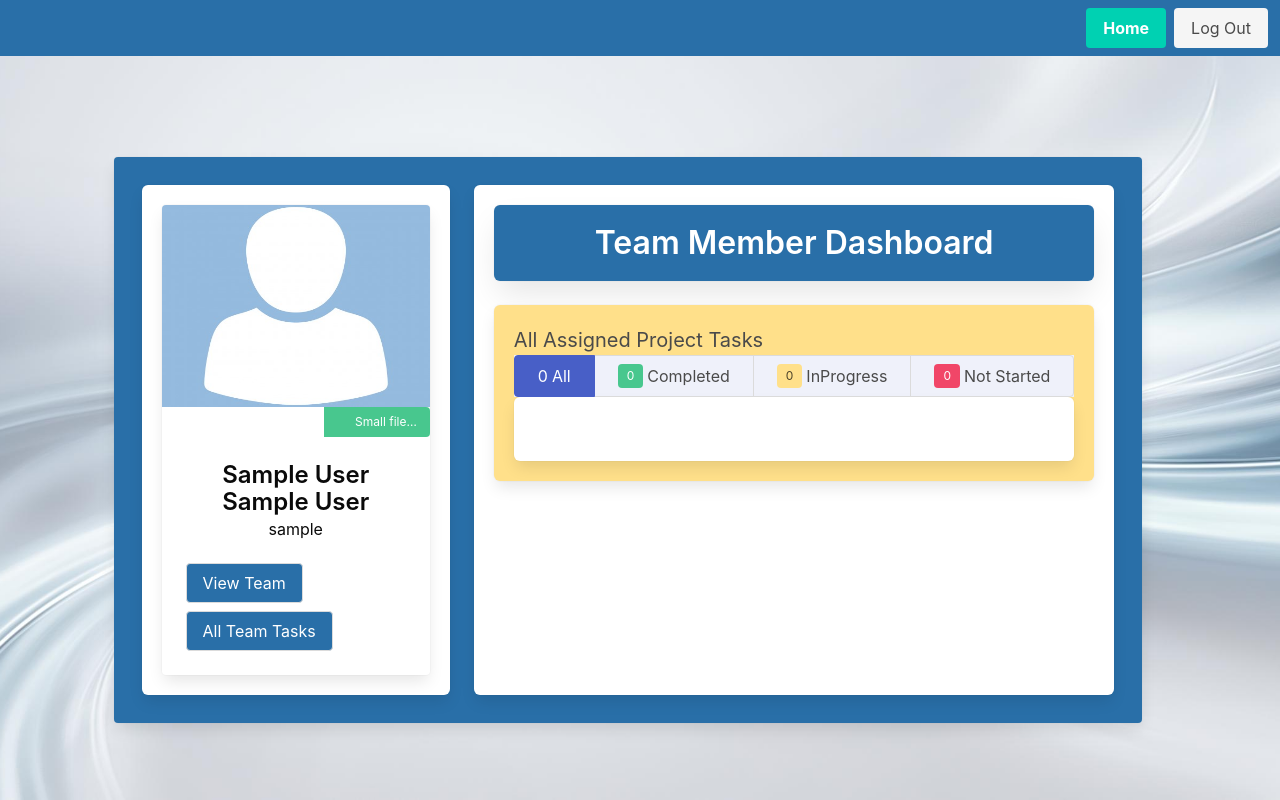
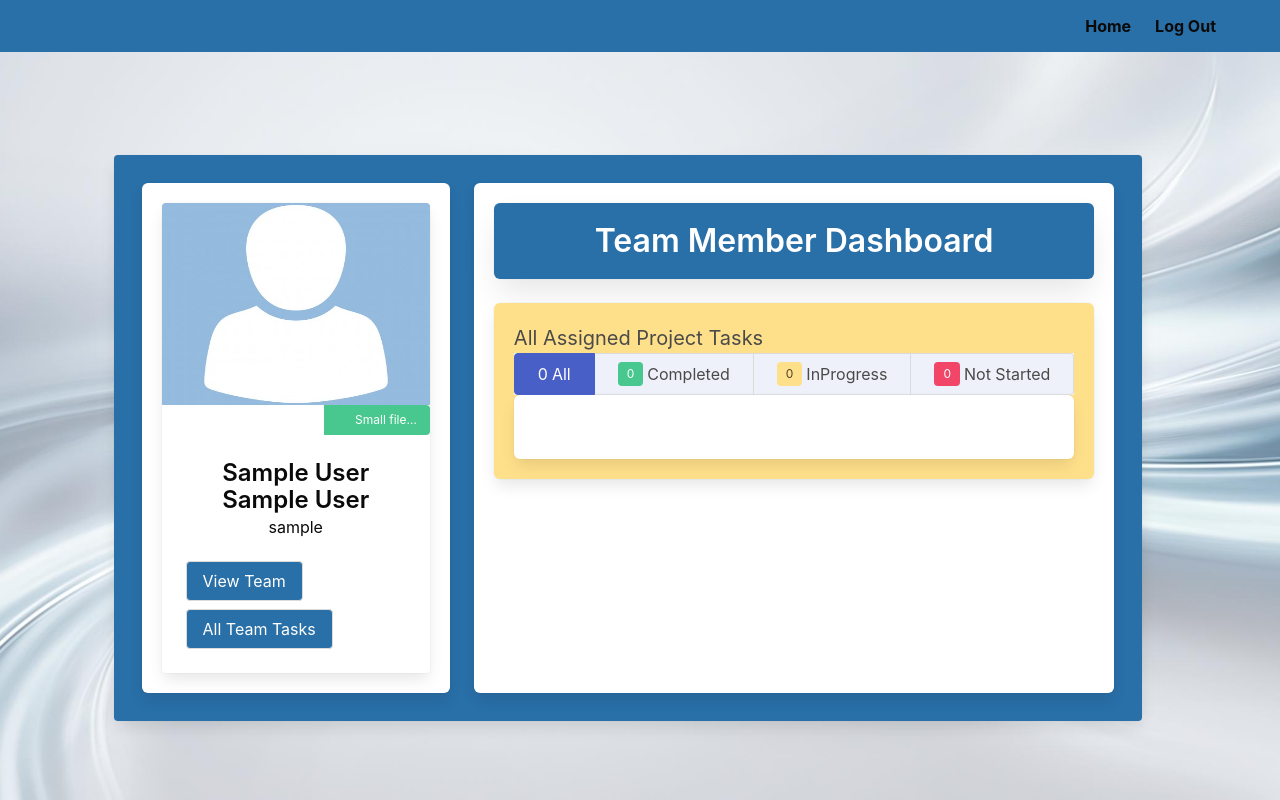
Before and after one commit to AidKool/team-task-manager, a Node server app: page / in a window 1280 px wide. Run offline with Node 20, Linux system fonts and the light colour scheme; the visitor is signed in with stand-in values (Sample User, id 1); data that the repository does not hold is empty; style sheets or scripts are compiled from the project's sources; some libraries are stand-ins or nearby versions.

Commit message:
#64 Enable navbar toggle

```diff
--- /dev/null
+++ b/public/js/navbar.js
@@ -0,0 +1,18 @@
+const menuContainer = document.querySelector('.navbar-menu');
+const menu = document.querySelector('.navbar-end');
+const menuBtn = document.querySelector('.navbar-burger');
+
+const toggleMenu = () => {
+  const menuContainerHeight = menuContainer.getBoundingClientRect().height;
+  const menuHeight = menu.getBoundingClientRect().height;
+
+  if (menuContainerHeight === 0) {
+    menuBtn.classList.add('is-active');
+    menuContainer.style.height = `${menuHeight}px`;
+  } else {
+    menuContainer.style.height = 0;
+    menuBtn.classList.remove('is-active');
+  }
+};
+
+menuBtn.addEventListener('click', toggleMenu);
--- /dev/null
+++ b/src/scss/_navbar.scss
@@ -0,0 +1,28 @@
+.navbar-menu {
+  display: block;
+  padding: 0;
+  height: 0;
+  transition: $toggle-transition;
+  overflow: hidden;
+}
+
+.navbar-end {
+  padding: 1rem;
+}
+
+@media screen and (min-width: 768px) {
+  .navbar-menu {
+    height: auto !important;
+  }
+
+  .navbar-end {
+    height: 100%;
+    padding: 0;
+  }
+}
+
+@media screen and (min-width: 768px) and (max-width: 1024px) {
+  nav {
+    padding: 0 1rem;
+  }
+}
--- a/src/scss/_variables.scss
+++ b/src/scss/_variables.scss
@@ -1,2 +1,5 @@
 // navbar
 $navbar-breakpoint: 768px;
+
+// transitions
+$toggle-transition: height 350ms ease-in-out;
--- a/src/scss/styles.scss
+++ b/src/scss/styles.scss
@@ -5,6 +5,9 @@
 
 // bulma
 @import '../../node_modules/bulma/bulma.sass';
+
+// navbar
+@import './navbar';
 
 // piechart
 @import './piechart';
--- a/views/partials/headerNav.handlebars
+++ b/views/partials/headerNav.handlebars
@@ -1,27 +1,23 @@
-<nav class='navbar has-background-info-dark mb-5' role='navigation' aria-label='main navigation '>
+<nav class='navbar has-background-info-dark mb-5' role='navigation' aria-label='main navigation'>
+  <div class='container'>
     <div class='navbar-brand'>
-    <a class='navbar-item'>
-    </a>
-
-    <a role='button' class='navbar-burger' aria-label='menu' aria-expanded='false' data-target='navbarBasicExample'>
+      <div role='button' class='navbar-burger' aria-label='menu' aria-expanded='false' data-target='navbar-menu'>
         <span aria-hidden='true'></span>
         <span aria-hidden='true'></span>
         <span aria-hidden='true'></span>
-    </a>
+      </div>
     </div>
 
-  <div id='navbarBasicExample' class='navbar-menu'>
+    <div id='navbar-menu' class='navbar-menu'>
       <div class='navbar-end'>
-      <div class='navbar-item'>
-        <div class='buttons'>
-          <a href="/" class='button is-primary'>
-            <strong>Home</strong>
+        <a href='/' class='navbar-item has-text-black has-text-weight-bold'>
+          Home
         </a>
-          <a id='logout' class='button is-light'>
+        <a id='logout' class='navbar-item has-text-black has-text-weight-bold'>
           Log Out
         </a>
       </div>
     </div>
   </div>
-  </div>
 </nav>
+<script src="/js/navbar.js"></script>
```
Lines whose indentation alone changed are shown as unchanged.
